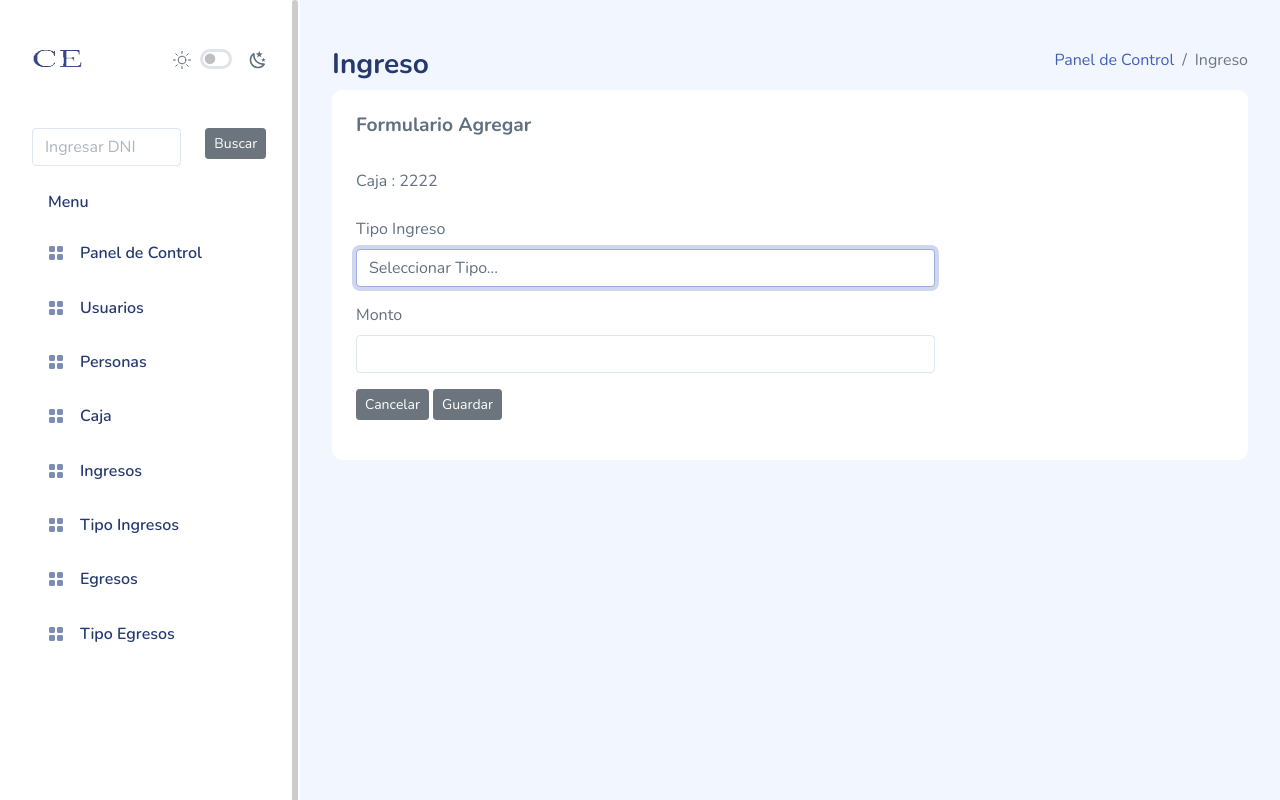
After one commit to rmolina2014/admin-ce, a PHP site: page /ingreso/nuevo.php in a window 1280 px wide. The commit adds this page. Run offline with PHP 8.4, Linux system fonts and the light colour scheme.

Commit message:
circuito caja - ingreso

```diff
--- /dev/null
+++ b/ingreso/ingreso.php
@@ -0,0 +1,62 @@
+<?php
+include_once("../bd/conexion.php");
+class Ingreso
+{
+  public function obtenerUsuario($usuario)
+  {
+    $consulta = "SELECT * FROM usuario where usuario='$usuario'";
+    $rs = mysqli_query(conexion::obtenerInstancia(), $consulta);
+    if (mysqli_num_rows($rs) > 0) {
+      while ($fila = mysqli_fetch_assoc($rs)) {
+        $data[] = $fila;
+      }
+      return $data;
+    } else
+      return $rs;
+  }
+
+  public function lista()
+  {
+    $consulta = "SELECT
+    `id`,
+    `monto`,
+    `fecha_ingreso`,
+    `caja_id`,
+    `usuario_id`,
+    `tipo_ingreso`
+    FROM `ingreso`";
+    $rs = mysqli_query(conexion::obtenerInstancia(), $consulta);
+    if (mysqli_num_rows($rs) > 0) {
+      while ($fila = mysqli_fetch_assoc($rs)) {
+        $data[] = $fila;
+      }
+    }
+    return $data;
+  }
+
+  public function nuevo(
+    $monto,
+    $fecha_ingreso,
+    $caja_id,
+    $usuario_id,
+    $tipo_ingreso
+  ) {
+    $sql = "INSERT INTO `ingreso`
+    (`monto`,
+     `fecha_ingreso`,
+     `caja_id`,
+     `usuario_id`,
+     `tipo_ingreso`)
+      VALUES ('$monto',
+      '$fecha_ingreso',
+      '$caja_id',
+      '$usuario_id',
+      '$tipo_ingreso'
+      `);";
+    //echo $sql;
+    //exit;
+    $rs = mysqli_query(conexion::obtenerInstancia(), $sql);
+    //$rs = mysqli_insert_id(conexion::obtenerInstancia());
+    return $rs;
+  }
+}
--- /dev/null
+++ b/ingreso/nuevo.php
@@ -0,0 +1,94 @@
+<?php
+include("../cabecera.php");
+include("../menu.php");
+include("ingreso.php");
+$objeto = new Ingreso();
+if (isset($_POST['monto']) && !empty($_POST['monto'])) {
+
+  $importe_inicio = $_POST['monto'];
+  $fecha_apertura = date("Y-m-d H:i:s");
+  $importe_cierre = 0;
+  $fecha_cierre = '2024-01-01';
+  $estado = 'Abierta';
+  $saldo = 0;
+
+  $todobien = $objeto->nuevo($importe_inicio, $fecha_apertura, $importe_cierre, $fecha_cierre, $estado, $saldo);
+  if ($todobien) {
+    echo "<script language=Javascript> location.href=\"index.php\"; </script>";
+    //header('Location: listado.php');
+    exit;
+  } else {
+?>
+    <div class="alert alert-block alert-error fade in" style="max-width: 220px; margin: 0px auto 20px;">
+      <button data-dismiss="alert" class="close" type="button">×</button>
+      Lo sentimos, no se pudo guardar ...
+    </div>
+  <?php
+  }
+} else {
+  ?>
+  <!--inicio contenido-->
+  <div id="main">
+    <header class="mb-3">
+      <a href="#" class="burger-btn d-block d-xl-none">
+        <i class="bi bi-justify fs-3"></i>
+      </a>
+    </header>
+
+    <div class="page-heading">
+      <div class="page-title">
+        <div class="row">
+          <div class="col-12 col-md-6 order-md-1 order-last">
+            <h3>Ingreso</h3>
+            <!--p class="text-subtitle text-muted">The default layout.</p-->
+          </div>
+          <div class="col-12 col-md-6 order-md-2 order-first">
+            <nav aria-label="breadcrumb" class="breadcrumb-header float-start float-lg-end">
+              <ol class="breadcrumb">
+                <li class="breadcrumb-item"><a href="../panelcontrol/index.html">Panel de Control</a></li>
+                <li class="breadcrumb-item active" aria-current="page">Ingreso</li>
+              </ol>
+            </nav>
+          </div>
+        </div>
+      </div>
+
+      <section class="section">
+        <div class="card">
+          <div class="card-header">
+            <h4 class="card-title">Formulario Agregar</h4>
+          </div>
+          <div class="card-body">
+            <!--- contenido ---------------------------------------------------------->
+
+            <form method="POST" role="form" action="nuevo.php">
+
+              <div class="col-md-8 mb-3">
+                <label class="form-label">Caja : 2222</label>
+
+              </div>
+
+              <div class="col-md-8 mb-3">
+                <label class="form-label">Tipo Ingreso</label>
+                <select class="form-control" name="" id="" required autofocus tabindex="1">
+                  <option value="">Seleccionar Tipo...</option>
+                </select>
+              </div>
+
+              <div class="col-md-8 mb-3">
+                <label class="form-label">Monto</label>
+                <input name="monto" class="form-control" type="text" tabindex="1" maxlength="15" onkeypress="return soloNumeros(event);" required autofocus />
+              </div>
+
+              <div class="col-md-8 mb-3">
+                <button type="button" class="btn btn-sm btn-secondary d-inline-flex align-items-center" data-dismiss="modal" onclick="location.href='index.php';"> Cancelar
+                </button>
+                <button id="guardar" type="submit" class="btn btn-sm btn-secondary d-inline-flex align-items-center">
+                  Guardar
+                </button>
+              </div>
+
+            </form>
+          <?php
+        }
+          ?>
--- a/menu.php
+++ b/menu.php
@@ -104,6 +104,40 @@
             <span>Caja</span>
           </a>
         </li>
+
+        <li class="sidebar-item ">
+          <a href="../ingreso/index.php" class="sidebar-link">
+            <i class="bi bi-grid-fill"></i>
+            <span>Ingresos</span>
+          </a>
+        </li>
+
+        <li class="sidebar-item ">
+          <a href="../tipo_ingreso/index.php" class="sidebar-link">
+            <i class="bi bi-grid-fill"></i>
+            <span>Tipo Ingresos</span>
+          </a>
+        </li>
+
+        <li class="sidebar-item ">
+          <a href="../egresos/index.php" class="sidebar-link">
+            <i class="bi bi-grid-fill"></i>
+            <span>Egresos</span>
+          </a>
+        </li>
+
+        <li class="sidebar-item ">
+          <a href="../tipo_egreso/index.php" class="sidebar-link">
+            <i class="bi bi-grid-fill"></i>
+            <span>Tipo Egresos</span>
+          </a>
+        </li>
+
+
+
+
+
+
         <!--fin menu-->
 
       </ul>
```
Also changed, not shown: ingreso/index.php (added, +107 -0 lines), sql/circuito_caja_01042024.sql (added, +91 -0 lines).
